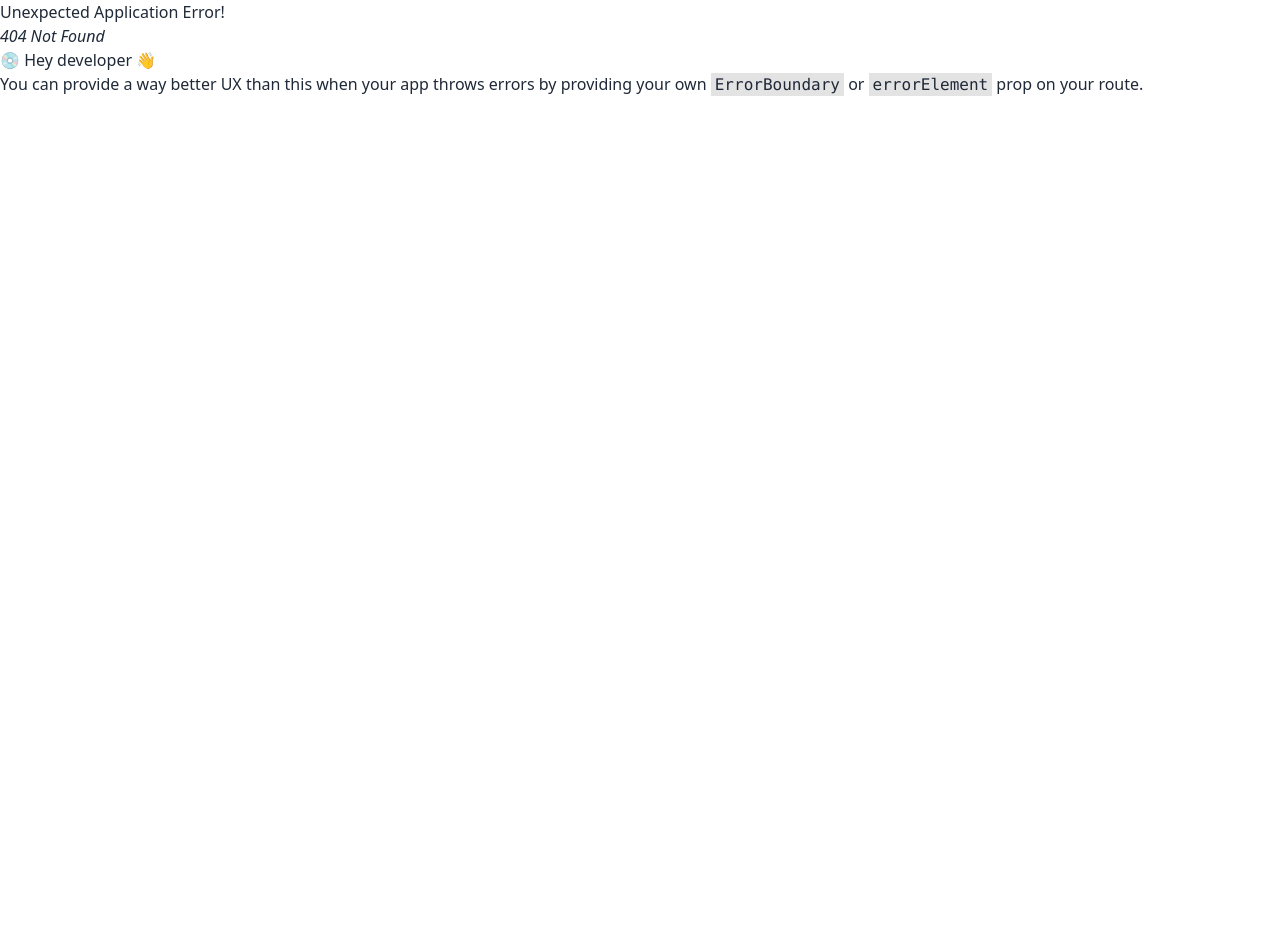
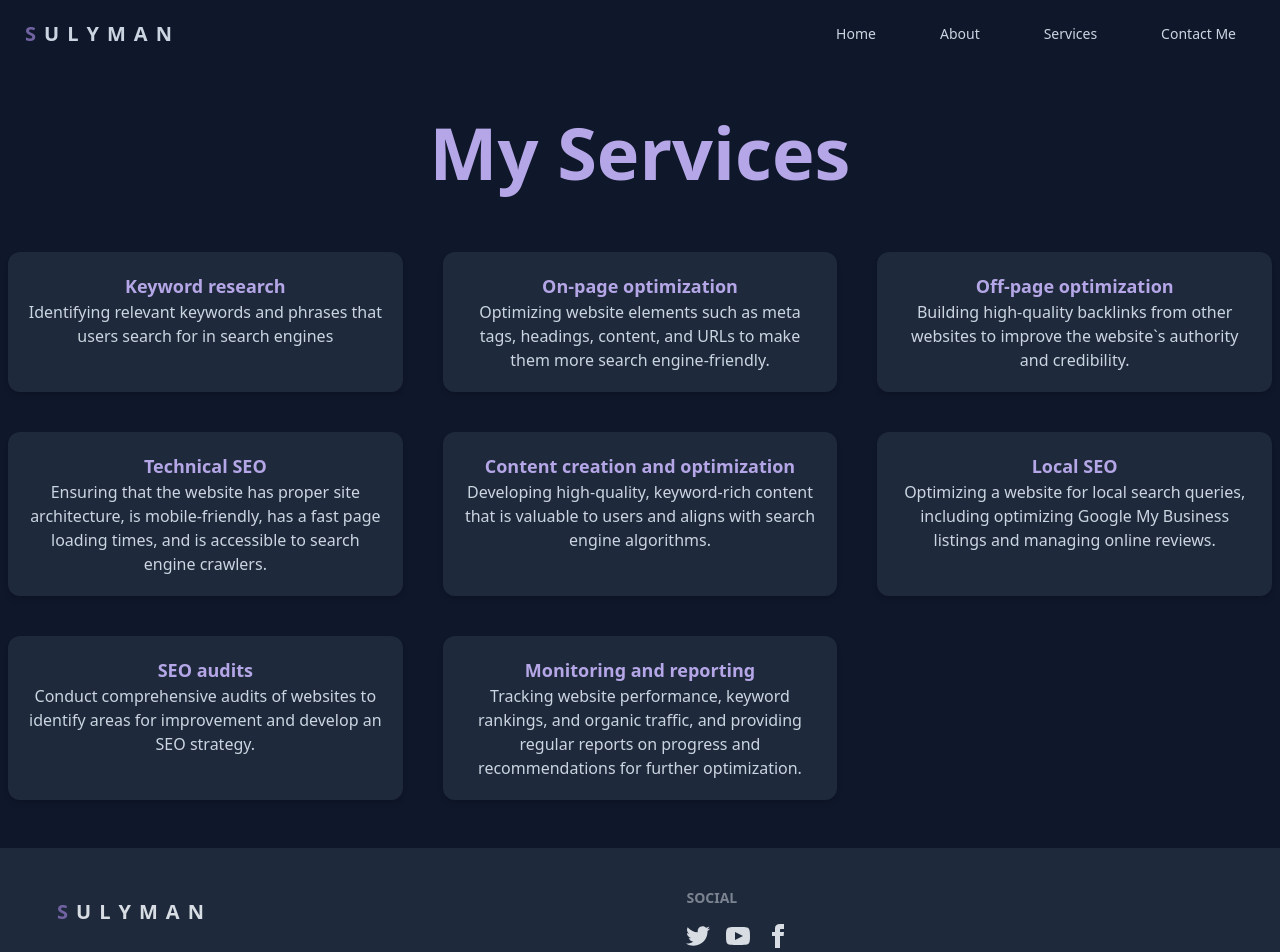
Before and after one commit to safatsaat2/suleiman-portfolio, a React (Vite) app: page /services in a window 1280 px wide. Before the commit this address had no page. Shown: the top 952 px of the page. Before the commit the page ends 800 px from the top, so only its background shows below. Built offline with nearby package versions, Linux system fonts and the light colour scheme.

Commit message:
added: my works and footer

```diff
--- a/package.json
+++ b/package.json
@@ -20,6 +20,7 @@
     "react-dom": "^18.2.0",
     "react-icons": "^4.9.0",
     "react-router-dom": "^6.12.1",
+    "react-type-animation": "^3.1.0",
     "sort-by": "^1.2.0"
   },
   "devDependencies": {
--- a/src/Pages/Home/About/About.jsx
+++ b/src/Pages/Home/About/About.jsx
@@ -1,17 +1,17 @@
-import { Slide, Zoom } from "react-awesome-reveal";
+import { JackInTheBox, Slide } from "react-awesome-reveal";
 
 const About = () => {
     return (
-        <div className="hero my-20 lg:my-32">
+        <div id="about" className="hero py-20 lg:py-32 bg-slate-900">
             <div className="hero-content flex-col lg:flex-row">
                 <Slide duration={1000} direction="left">
                     <img src="https://i.ibb.co/fYH4vHp/compu.jpg" className="max-w-lg w-full rounded-lg shadow-2xl" />
                 </Slide>
                 <div className='lg:w-1/2 lg:ml-10'>
-                    <Zoom duration={1000} direction="right">
+                    <JackInTheBox duration={1000} direction="right">
                         <h1 className="text-3xl lg:text-7xl font-bold text-[#b5a7e7]">About Me</h1>
                         <p className="py-6 font-medium">As a dedicated digital marketer, I bring passion and expertise to drive impactful results for businesses in the online realm. With a deep understanding of the digital landscape and strategic marketing principles, I excel in crafting innovative campaigns that resonate with target audiences and deliver measurable outcomes. From optimizing user experiences to leveraging SEO, social media, and PPC advertising, I have successfully executed multi-channel marketing strategies that boost brand visibility and drive conversions. Collaborating with cross-functional teams, I prioritize tasks, meet deadlines, and maintain meticulous attention to detail. Continuously learning and adapting to industry advancements, I thrive on making a meaningful impact in helping businesses grow and thrive in the digital age. With my strategic mindset, creative approach, and results-driven focus, I am a valuable asset in achieving digital marketing objectives.</p>
-                    </Zoom>
+                    </JackInTheBox>
                 </div>
             </div>
         </div>
--- a/src/Pages/Home/Banner/Banner.jsx
+++ b/src/Pages/Home/Banner/Banner.jsx
@@ -1,11 +1,26 @@
+import { TypeAnimation } from "react-type-animation";
 
 const Banner = () => {
     return (
         <div className="hero ">
             <div className="hero-content flex-col lg:flex-row-reverse">
-                <img src="https://i.ibb.co/z8FphnF/Frame-1.png" className="max-w-sm w-full rounded-lg" />
+                <img src="https://i.ibb.co/S3DkTdS/Frame-1-4.png" className="max-w-sm w-full rounded-lg" />
                 <div className='lg:w-1/2'>
-                    <h1 className="text-2xl lg:text-4xl font-bold">Hi, I am <span className="text-[#b5a7e7]">MD SULYMAN</span> From Bangladesh <br /> <span className="text-[#b5a7e7]">Marketing Specialist</span> </h1>
+                    <p className="text-[#b5a7e7] mb-4 text-lg"><TypeAnimation
+                        sequence={[
+                            // Same substring at the start will only be typed once, initially
+                            'Marketing Specialist',
+                            2000,
+                            'Graphic Designer',
+                            2000,
+                            'Web Developer',
+                            2000,
+                        ]}
+                        speed={50}
+                        style={{ fontSize: '2em' }}
+                        repeat={Infinity}
+                    /></p>
+                    <h1 className="text-2xl lg:text-4xl font-bold">Hi, I am <span className="text-[#b5a7e7]">MD SULYMAN</span> From Bangladesh <br />  </h1>
                     <p className="py-6 font-medium"><span className='text-[#b5a7e7]'>Join me</span> on this journey through my portfolio, and witness the transformative impact of digital marketing in action.</p>
                 </div>
             </div>
--- /dev/null
+++ b/src/Pages/Home/Footer/Footer.jsx
@@ -0,0 +1,27 @@
+import { Link } from "react-router-dom";
+
+const Footer = () => {
+    return (
+        <div className="bg-slate-800">
+            <footer className="footer p-10 bg-slate-800 text-neutral-content">
+                <div>
+                    <Link to='/'><a className="btn btn-ghost normal-case text-xl"><span className='text-[#7163A2]'>S</span><span>U</span><span>L</span><span>Y</span><span>M</span><span>A</span><span>N</span> </a></Link>
+                </div>
+                <div>
+                    <span className="footer-title">Social</span>
+                    <div className="grid grid-flow-col gap-4">
+                        <a><svg xmlns="http://www.w3.org/2000/svg" width="24" height="24" viewBox="0 0 24 24" className="fill-current"><path d="M24 4.557c-.883.392-1.832.656-2.828.775 1.017-.609 1.798-1.574 2.165-2.724-.951.564-2.005.974-3.127 1.195-.897-.957-2.178-1.555-3.594-1.555-3.179 0-5.515 2.966-4.797 6.045-4.091-.205-7.719-2.165-10.148-5.144-1.29 2.213-.669 5.108 1.523 6.574-.806-.026-1.566-.247-2.229-.616-.054 2.281 1.581 4.415 3.949 4.89-.693.188-1.452.232-2.224.084.626 1.956 2.444 3.379 4.6 3.419-2.07 1.623-4.678 2.348-7.29 2.04 2.179 1.397 4.768 2.212 7.548 2.212 9.142 0 14.307-7.721 13.995-14.646.962-.695 1.797-1.562 2.457-2.549z"></path></svg></a>
+                        <a><svg xmlns="http://www.w3.org/2000/svg" width="24" height="24" viewBox="0 0 24 24" className="fill-current"><path d="M19.615 3.184c-3.604-.246-11.631-.245-15.23 0-3.897.266-4.356 2.62-4.385 8.816.029 6.185.484 8.549 4.385 8.816 3.6.245 11.626.246 15.23 0 3.897-.266 4.356-2.62 4.385-8.816-.029-6.185-.484-8.549-4.385-8.816zm-10.615 12.816v-8l8 3.993-8 4.007z"></path></svg></a>
+                        <a className="hover:text-[#b5a7e7]" href="https://www.facebook.com/mdsulyman.marketing.specialist?mibextid=ZbWKwL" target="blank"><svg xmlns="http://www.w3.org/2000/svg" width="24" height="24" viewBox="0 0 24 24" className="fill-current"><path d="M9 8h-3v4h3v12h5v-12h3.642l.358-4h-4v-1.667c0-.955.192-1.333 1.115-1.333h2.885v-5h-3.808c-3.596 0-5.192 1.583-5.192 4.615v3.385z"></path></svg></a>
+                    </div>
+                </div>
+            </footer>
+
+
+            <p className="text-center text-sm py-2 border-t border-slate-600">Coded by <a className="text-[#7163A2]" href="https://github.com/safatsaat2">Sakibur Rahman Safat</a></p>
+        </div>
+
+    );
+};
+
+export default Footer;
--- a/src/Pages/Home/Home/Home.jsx
+++ b/src/Pages/Home/Home/Home.jsx
@@ -3,19 +3,19 @@ import Banner from "../Banner/Banner";
 import Education from "../Education/Education";
 import Key from "../Key Streanth/Key";
 import MyService from "../MyService/MyService";
-import Navbar from "../Navbar/Navbar";
+import MyWork from "../MyWork/MyWork";
 
 const Home = () => {
     return (
         <div >
             <div className="bg-slate-900">
-                <div className='max-w-7xl mx-auto  text-slate-400'>
-                    <Navbar></Navbar>
+                <div className='max-w-7xl mx-auto  '>
                     <Banner></Banner>
                     <Key></Key>
                     <About></About>
                     <Education></Education>
                     <MyService></MyService>
+                    <MyWork></MyWork>
                 </div>
             </div>
             <div>
--- a/src/Pages/Home/MyService/MyService.jsx
+++ b/src/Pages/Home/MyService/MyService.jsx
@@ -1,8 +1,8 @@
 
 const MyService = () => {
     return (
-        <div className="my-20 lg:my-32">
-            <h1 className="text-7xl text-[#b5a7e7] text-center font-bold">My Services</h1>
+        <div className="py-20 lg:py-12 bg-slate-900">
+            <h1 className="text-3xl lg:text-7xl text-[#b5a7e7] text-center font-bold">My Services</h1>
             <div className="grid lg:grid-cols-3 gap-10 mt-16 mx-2">
                 <div className="bg-slate-800 p-5 rounded-xl text-center shadow-md hover:-translate-y-3 duration-500">
                     <h1 className="text-lg font-semibold text-[#b5a7e7]">Keyword research</h1>
--- /dev/null
+++ b/src/Pages/Home/MyWork/MyWork.jsx
@@ -0,0 +1,18 @@
+
+const MyWork = () => {
+    return (
+        <div className="py-20 lg:py-12 bg-slate-900">
+            <h1 className="text-3xl lg:text-7xl text-[#b5a7e7] text-center font-bold">My Works</h1>
+            <div className="grid lg:grid-cols-3 gap-10 mt-16 mx-2">
+                <img className="hover:-translate-y-3 duration-500 rounded-xl w-full" src="https://i.ibb.co/hctP5D0/03-Banking-1.png" alt="" />
+                <img className="hover:-translate-y-3 duration-500 rounded-xl w-full" src="https://i.ibb.co/w7ks5H0/Frame-4-1.png" alt="" />
+                <img className="hover:-translate-y-3 duration-500 rounded-xl w-full" src="https://i.ibb.co/JqJFf7s/Frame-4141.png" alt="" />
+                <img className="hover:-translate-y-3 duration-500 rounded-xl w-full" src="https://i.ibb.co/NCByc9q/Frame-4-2.png" alt="" />
+                <img className="hover:-translate-y-3 duration-500 rounded-xl w-full" src="https://i.ibb.co/whMYFbG/image-1.png" alt="" />
+                <img className="hover:-translate-y-3 duration-500 rounded-xl w-full" src="https://i.ibb.co/sHcM3b5/image-1-1.png" alt="" />
+            </div>
+        </div>
+    );
+};
+
+export default MyWork;
--- a/src/Pages/Home/Navbar/Navbar.jsx
+++ b/src/Pages/Home/Navbar/Navbar.jsx
@@ -1,10 +1,11 @@
+import { Link } from "react-router-dom";
 
 const Navbar = () => {
     const navItems = <>
-        <li  className="mx-4 hover:bg-white hover:font-medium rounded-md"><a>Home</a></li>
-        <li  className="mx-4 hover:bg-white hover:font-medium rounded-md"><a>About</a></li>
-        <li  className="mx-4 hover:bg-white hover:font-medium rounded-md"><a>Services</a></li>
-        <li  className="mx-4 hover:bg-white hover:font-medium rounded-md"><a>Contact Me</a></li>
+        <Link to='/'><li className="mx-4 hover:bg-white hover:font-medium rounded-md"><a>Home</a></li></Link>
+        <Link to='about'><li className="mx-4 hover:bg-white hover:font-medium rounded-md"><a>About</a></li></Link>
+        <Link to='services'><li className="mx-4 hover:bg-white hover:font-medium rounded-md"><a>Services</a></li></Link>
+        <li className="mx-4 hover:bg-white hover:font-medium rounded-md"><a>Contact Me</a></li>
     </>
     return (
         <div className="navbar bg-slate-900 shadow-xl">
@@ -13,8 +14,11 @@ const Navbar = () => {
                     <label tabIndex={0} className="btn btn-ghost lg:hidden">
                         <svg xmlns="http://www.w3.org/2000/svg" className="h-5 w-5" fill="none" viewBox="0 0 24 24" stroke="currentColor"><path strokeLinecap="round" strokeLinejoin="round" strokeWidth="2" d="M4 6h16M4 12h8m-8 6h16" /></svg>
                     </label>
-                    <ul tabIndex={0} className="menu menu-sm dropdown-content mt-3 p-2 shadow bg-slate-900 rounded-box w-52">
-                        {navItems}
+                    <ul tabIndex={0} className="menu menu-sm dropdown-content mt-3 p-2 shadow bg-slate-700 rounded-box w-52">
+                        <Link to='/'><li className="mx-4 hover:bg-white hover:font-medium rounded-md"><a>Home</a></li></Link>
+                        <Link to='about'><li className="mx-4 hover:bg-white hover:font-medium rounded-md"><a>About</a></li></Link>
+                        <Link to='services'><li className="mx-4 hover:bg-white hover:font-medium rounded-md"><a>Services</a></li></Link>
+                        <li className="mx-4 hover:bg-white hover:font-medium rounded-md"><a>Contact Me</a></li>
                     </ul>
                 </div>
                 <a className="btn btn-ghost normal-case text-xl"><span className='text-[#7163A2]'>S</span><span>U</span><span>L</span><span>Y</span><span>M</span><span>A</span><span>N</span> </a>
--- /dev/null
+++ b/src/Pages/Layout/Layout.jsx
@@ -0,0 +1,15 @@
+
+import { Outlet } from 'react-router-dom';
+import Navbar from './../Home/Navbar/Navbar';
+import Footer from '../Home/Footer/Footer';
+const Layout = () => {
+    return (
+        <div className='text-slate-300'>
+            <Navbar></Navbar>
+            <Outlet></Outlet>
+            <Footer></Footer>
+        </div>
+    );
+};
+
+export default Layout;
```
Also changed, not shown: src/main.jsx (+20 -2 lines), 1 other file (tests, documents, lock files or other folders).
